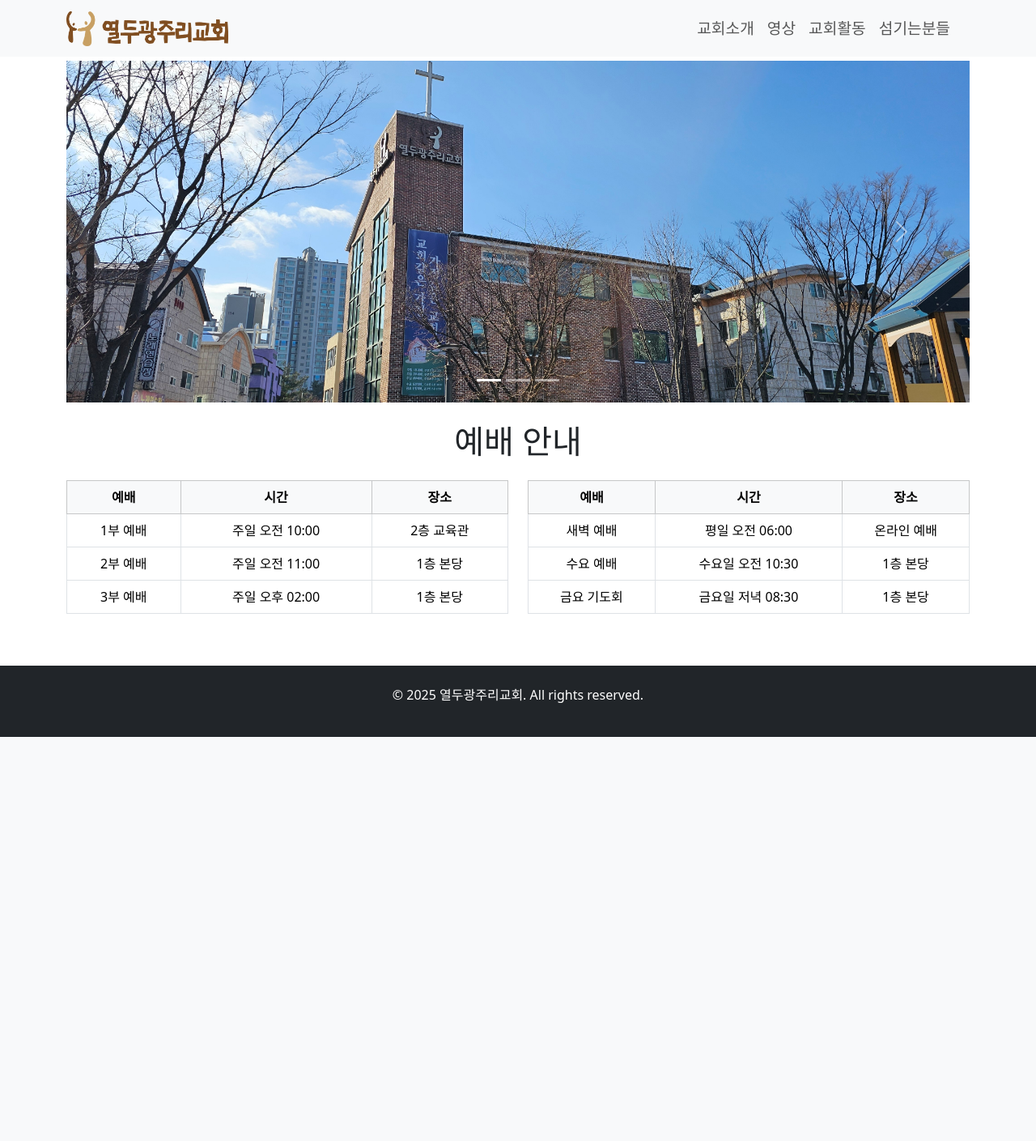
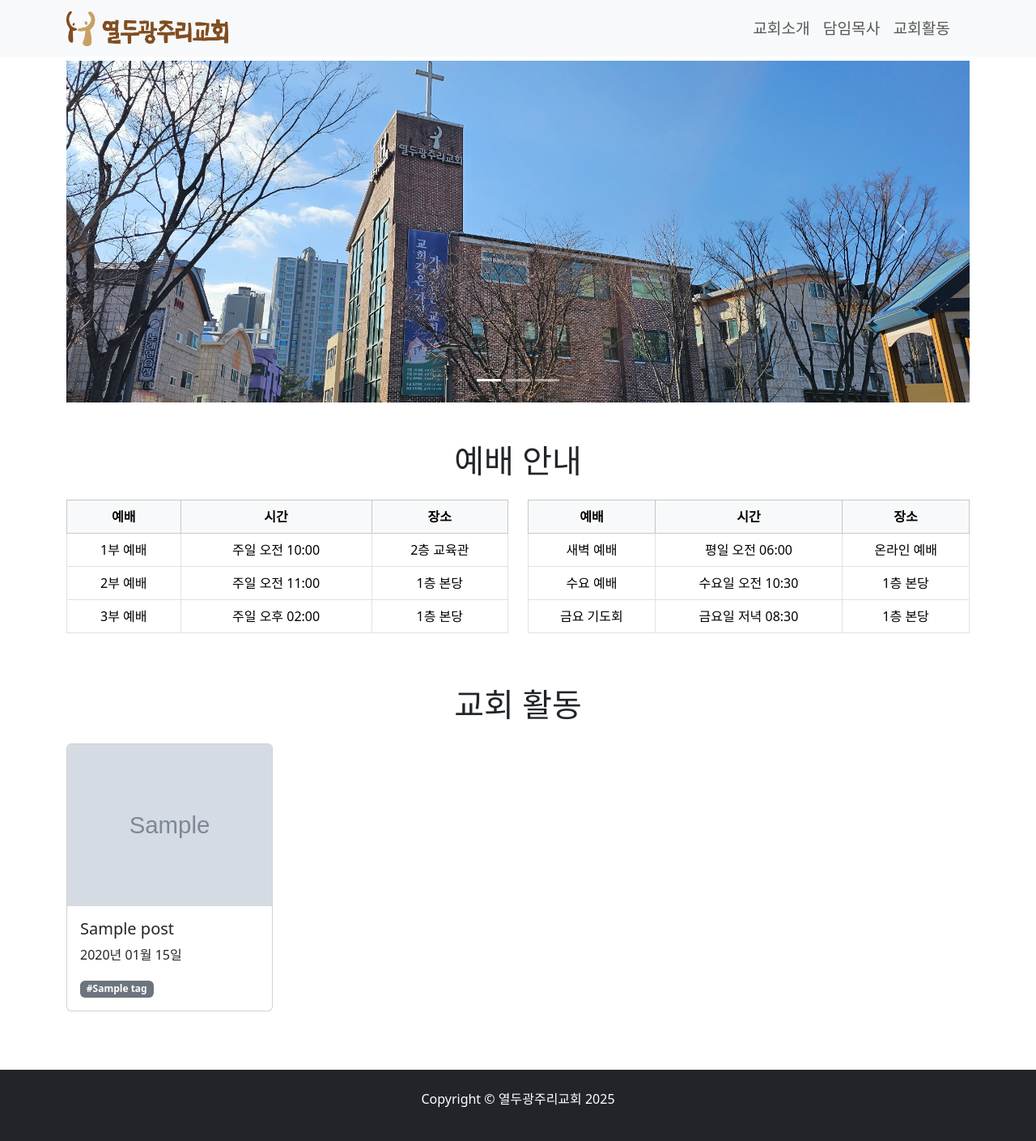
Before and after one commit to chjs/12baskets, a Django app: page / in a window 1280 px wide. Shown: the whole page at 81% size. Before the commit the page ends 910 px from the top, so only its background shows below. Run offline with Django 5.2, Linux system fonts and the light colour scheme; tables that the repository leaves empty hold one stand-in row (values such as "Sample post"); grey boxes marked "Sample" are stand-in pictures; some libraries are stand-ins or nearby versions.

Commit message:
added recent blog posts

```diff
--- a/blog/templates/blog/footer.html
+++ b/blog/templates/blog/footer.html
@@ -1,5 +1,5 @@
  <footer class="bg-dark text-white py-4 mt-5">
     <div class="container text-center">
-        <p>&copy; 2025 열두광주리교회. All rights reserved.</p>
+        <p>Copyright &copy; 열두광주리교회 2025</p>
     </div>
 </footer>
--- a/blog/templates/blog/navbar.html
+++ b/blog/templates/blog/navbar.html
@@ -18,13 +18,10 @@
                     <a class="nav-link {% if request.resolver_match.url_name == 'home' %}active{% endif %}" href="/">교회소개</a>
                 </li>
                 <li class="nav-item">
-                    <a class="nav-link {% if request.resolver_match.url_name == 'videos' %}active{% endif %}" href="/videos/">영상</a>
+                    <a class="nav-link {% if request.resolver_match.url_name == 'pastor' %}active{% endif %}" href="/pastor/">담임목사</a>
                 </li>
                 <li class="nav-item">
                     <a class="nav-link {% if request.resolver_match.url_name == 'blog' %}active{% endif %}" href="/blog/">교회활동</a>
-                </li>
-                <li class="nav-item">
-                    <a class="nav-link {% if request.resolver_match.url_name == 'people' %}active{% endif %}" href="/people/">섬기는분들</a>
                 </li>
             </ul>
         </div>
--- a/single_pages/templates/single_pages/landing.html
+++ b/single_pages/templates/single_pages/landing.html
@@ -10,4 +10,6 @@
 
 {% include 'single_pages/services.html' %}
 
+{% include 'single_pages/recent_blog_posts.html' %}
+
 {% endblock %}
--- /dev/null
+++ b/single_pages/templates/single_pages/recent_blog_posts.html
@@ -0,0 +1,29 @@
+<h1 class="text-center mt-5 mb-4">교회 활동</h1>
+<div class="row">
+    {% if recent_blog_posts.exists %}
+        <div class="row">
+            {% for post in recent_blog_posts %}
+                <div class="col-xl-3 col-lg-6 col-md-6 mb-4">
+                    <a href="{{ post.get_absolute_url }}" class="text-decoration-none text-dark">
+                        <div class="card rounded">
+                            {% if post.photos.exists %}
+                                <img src="{{ post.photos.first.image.url }}" alt="Photo" class="card-img-top img-fluid">
+                            {% endif %}
+                            <div class="card-body">
+                                <h5 class="card-title">{{ post.title }}</h5>
+                                <p>{{ post.created_at | date:"Y년 m월 d일" }}</p>
+                                {% if post.tags.exists %}
+                                    {% for tag in post.tags.iterator %}
+                                        <span class="badge bg-secondary">#{{ tag }}</span>
+                                    {% endfor %}
+                                {% endif %}
+                            </div>
+                        </div>
+                    </a>
+                </div>
+            {% endfor %}
+        </div>
+    {% else %}
+        <p>There are no posts yet.</p>
+    {% endif %}
+</div>
--- a/single_pages/templates/single_pages/services.html
+++ b/single_pages/templates/single_pages/services.html
@@ -1,4 +1,4 @@
-<h1 class="text-center mt-4 mb-4">예배 안내</h1>
+<h1 class="text-center mt-5 mb-4">예배 안내</h1>
 <div class="row">
     <!-- Left Column -->
     <div class="col-md-6">
--- a/single_pages/views.py
+++ b/single_pages/views.py
@@ -1,6 +1,13 @@
 from django.shortcuts import render
+from blog.models import Post
 
 def landing(request):
+    recent_blog_posts = Post.objects.order_by('-pk')[:4]
+
     return render(
-        request, 'single_pages/landing.html'
+        request,
+        'single_pages/landing.html',
+        {
+            'recent_blog_posts': recent_blog_posts,
+        }
     )
```
